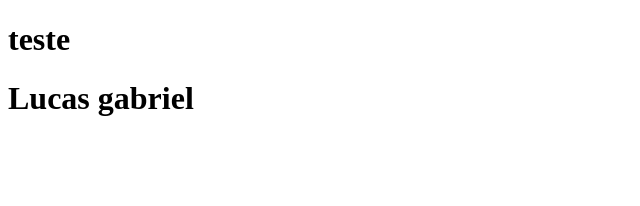
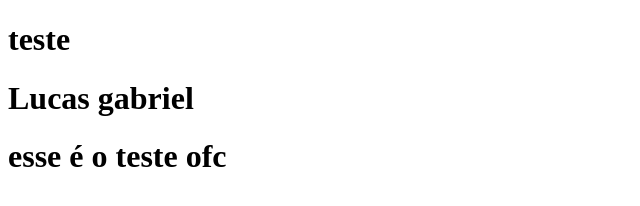
Before and after one commit to lucasgabrielf99/portifoliolucasgabriel, a plain HTML site: page index.html in a window 1280 px wide. Shown: the whole page, without its empty margins (0-640 px from the left). Drawn offline with Linux system fonts and the light colour scheme.

Commit message:
quartoteste

```diff
--- a/index.html
+++ b/index.html
@@ -8,5 +8,6 @@
 <body>
  <h1>teste</h1>
  <h1>Lucas gabriel</h1>
+ <h1>esse é o teste ofc</h1>
 </body>
 </html>
```
